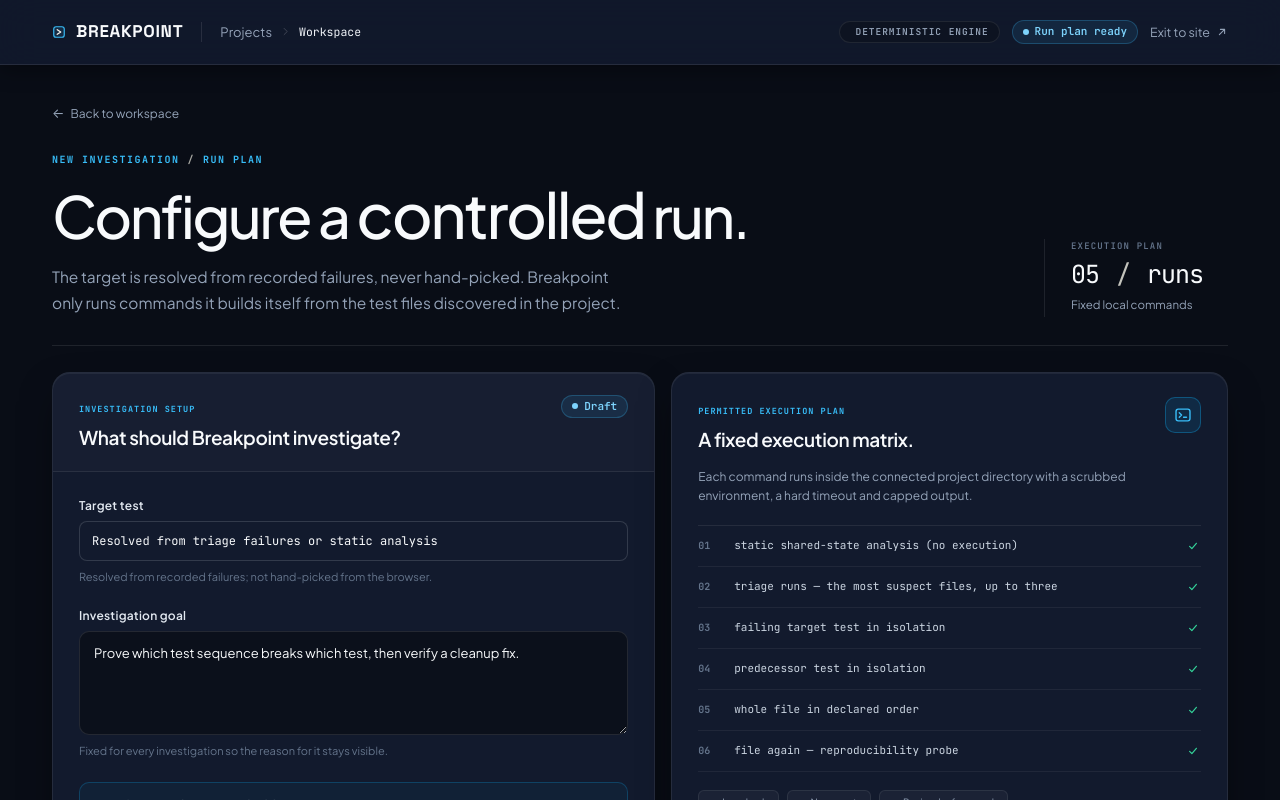
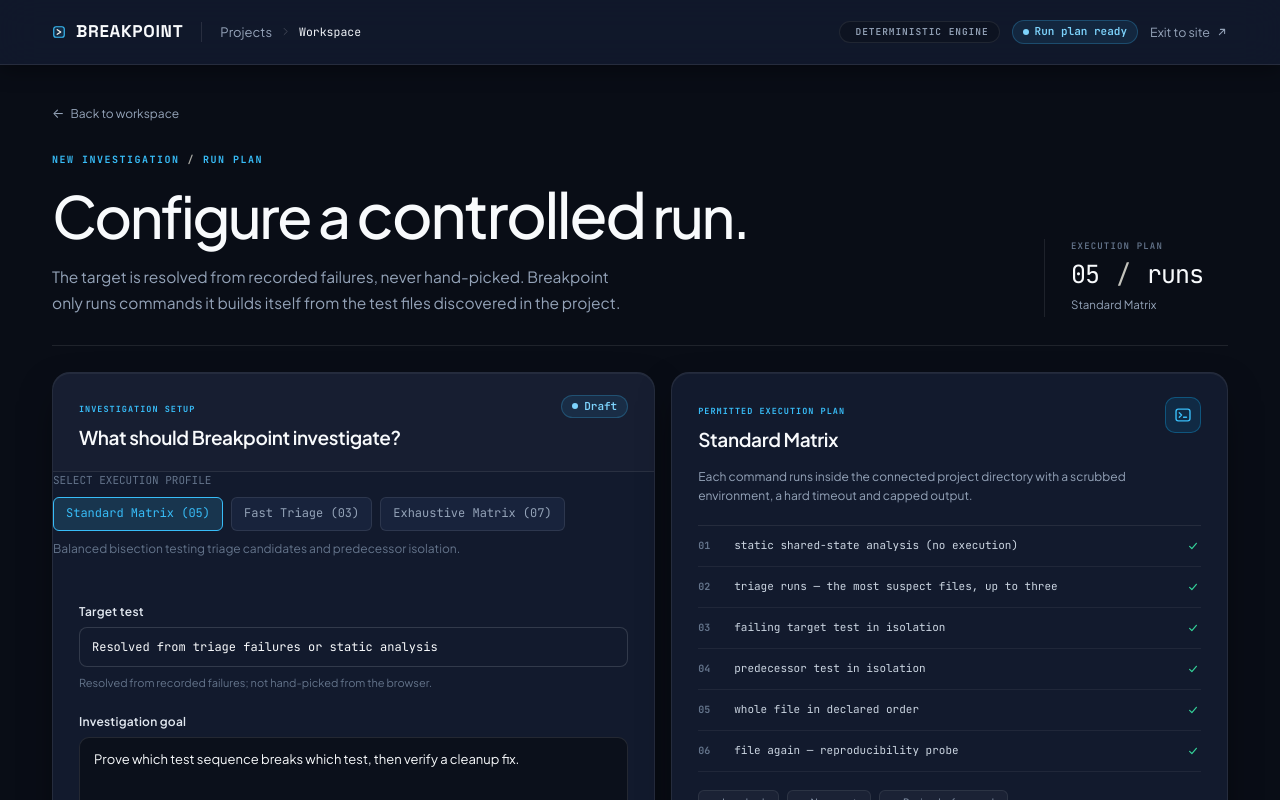
Before and after one commit to pranavgawaii/codex-breakpoint, a Next.js app: page /investigations/new in a window 1280 px wide. Shown: the top 800 px of the page. Built offline with nearby package versions, Linux system fonts and the light colour scheme.

Commit message:
feat(configurator): add interactive execution preset selector to run plan

```diff
--- a/app/investigations/new/page.jsx
+++ b/app/investigations/new/page.jsx
@@ -1,17 +1,59 @@
 "use client";
+
+import { useState } from "react";
 import Link from "next/link";
 import { ArrowRightIcon, ArrowUpRightIcon, CheckIcon, InfoIcon, LockIcon, TerminalIcon } from "../../components/icons";
 import { ProductHeader, StatusPill } from "../../components/product-chrome";
-const plan = [
+
+const PRESETS = {
+  standard: {
+    id: "standard",
+    name: "Standard Matrix",
+    count: "05",
+    description: "Balanced bisection testing triage candidates and predecessor isolation.",
+    steps: [
       "static shared-state analysis (no execution)",
       "triage runs — the most suspect files, up to three",
       "failing target test in isolation",
       "predecessor test in isolation",
       "whole file in declared order",
       "file again — reproducibility probe"
-];
+    ]
+  },
+  fast: {
+    id: "fast",
+    name: "Fast Triage",
+    count: "03",
+    description: "Rapid verification probe for single-test isolation without full suite replay.",
+    steps: [
+      "static shared-state analysis (no execution)",
+      "target test in strict isolation",
+      "sequential execution probe"
+    ]
+  },
+  exhaustive: {
+    id: "exhaustive",
+    name: "Exhaustive Matrix",
+    count: "07",
+    description: "Permutational order bisection to reveal subtle inter-test cache mutations.",
+    steps: [
+      "static shared-state analysis (no execution)",
+      "triage runs across all discovered files",
+      "failing target test in isolation",
+      "predecessor test in isolation",
+      "whole file in forward declared order",
+      "whole file in reversed declared order",
+      "clean isolated sandbox replay"
+    ]
+  }
+};
+
 export default function NewInvestigation() {
-    return (<div className="product-shell">
+  const [activePreset, setActivePreset] = useState("standard");
+  const selected = PRESETS[activePreset] || PRESETS.standard;
+
+  return (
+    <div className="product-shell">
       <a className="skip-link" href="#main">
         Skip to content
       </a>
@@ -42,9 +84,9 @@ export default function NewInvestigation() {
             <div className="page-stepper">
               <span className="page-stepper-label">Execution plan</span>
               <span className="page-stepper-value">
-                05 <i aria-hidden="true">/</i> runs
+                {selected.count} <i aria-hidden="true">/</i> runs
               </span>
-              <span className="page-stepper-current">Fixed local commands</span>
+              <span className="page-stepper-current">{selected.name}</span>
             </div>
           </header>
 
@@ -56,6 +98,38 @@ export default function NewInvestigation() {
                   <h2 id="config-heading">What should Breakpoint investigate?</h2>
                 </div>
                 <StatusPill label="Draft" tone="neutral"/>
+              </div>
+
+              {/* Preset Selector */}
+              <div style={{ marginBottom: "20px" }}>
+                <span style={{ display: "block", fontSize: "11px", fontFamily: "var(--mono)", color: "var(--faint)", marginBottom: "8px", textTransform: "uppercase" }}>
+                  Select Execution Profile
+                </span>
+                <div style={{ display: "flex", gap: "8px", flexWrap: "wrap" }}>
+                  {Object.values(PRESETS).map((preset) => (
+                    <button
+                      key={preset.id}
+                      type="button"
+                      onClick={() => setActivePreset(preset.id)}
+                      style={{
+                        padding: "6px 12px",
+                        fontSize: "12px",
+                        fontFamily: "var(--mono)",
+                        borderRadius: "6px",
+                        cursor: "pointer",
+                        background: activePreset === preset.id ? "rgba(56, 189, 248, 0.16)" : "var(--surface-2)",
+                        color: activePreset === preset.id ? "var(--accent)" : "var(--muted)",
+                        border: `1px solid ${activePreset === preset.id ? "var(--accent)" : "var(--line)"}`,
+                        transition: "all 0.15s ease",
+                      }}
+                    >
+                      {preset.name} ({preset.count})
+                    </button>
+                  ))}
+                </div>
+                <p style={{ fontSize: "12px", color: "var(--faint)", marginTop: "8px" }}>
+                  {selected.description}
+                </p>
               </div>
 
               <div className="config-form">
@@ -98,7 +172,7 @@ export default function NewInvestigation() {
               <div className="plan-card-head">
                 <div>
                   <span className="panel-eyebrow">Permitted execution plan</span>
-                  <h2 id="plan-heading">A fixed execution matrix.</h2>
+                  <h2 id="plan-heading">{selected.name}</h2>
                 </div>
                 <span className="plan-icon" aria-hidden="true">
                   <TerminalIcon />
@@ -111,11 +185,13 @@ export default function NewInvestigation() {
               </p>
 
               <ol className="plan-list">
-                {plan.map((step, index) => (<li key={step}>
+                {selected.steps.map((step, index) => (
+                  <li key={step}>
                     <span>{String(index + 1).padStart(2, "0")}</span>
                     <p>{step}</p>
                     <CheckIcon />
-                  </li>))}
+                  </li>
+                ))}
               </ol>
 
               <ul className="plan-badges" aria-label="Execution constraints">
@@ -157,5 +233,6 @@ export default function NewInvestigation() {
           </footer>
         </div>
       </main>
-    </div>);
+    </div>
+  );
 }
```
Lines whose indentation alone changed are shown as unchanged.
